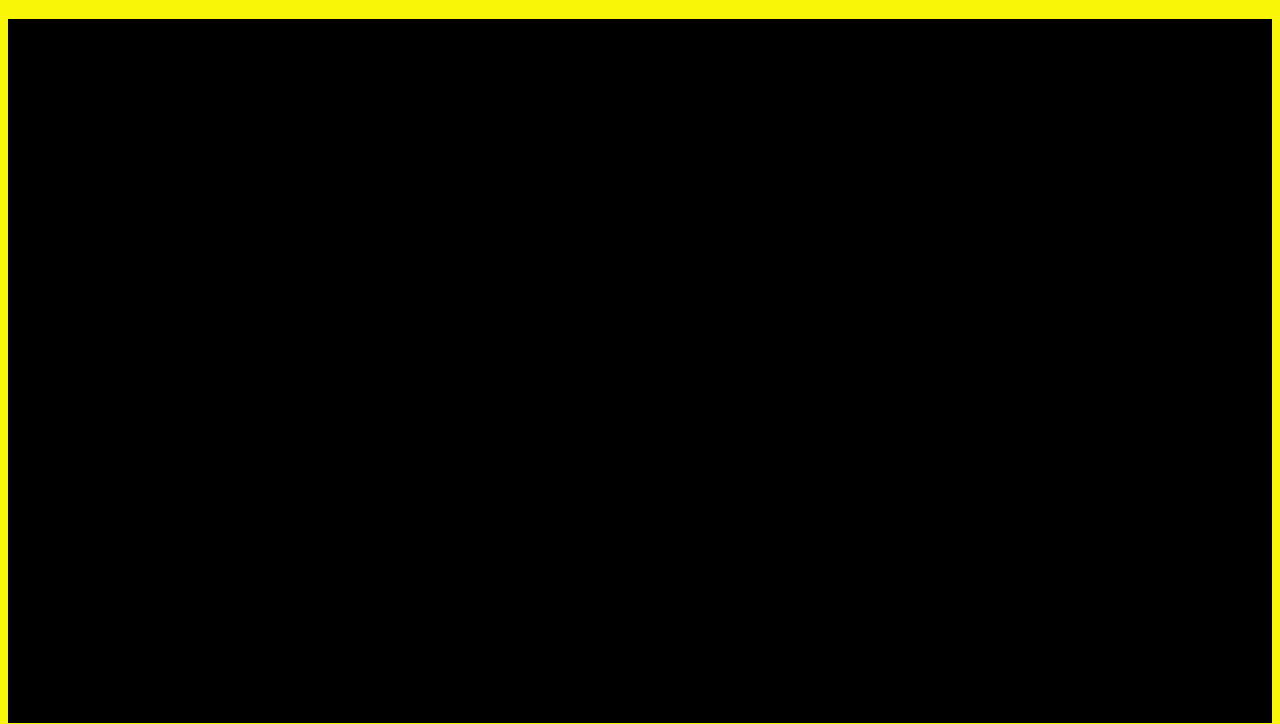
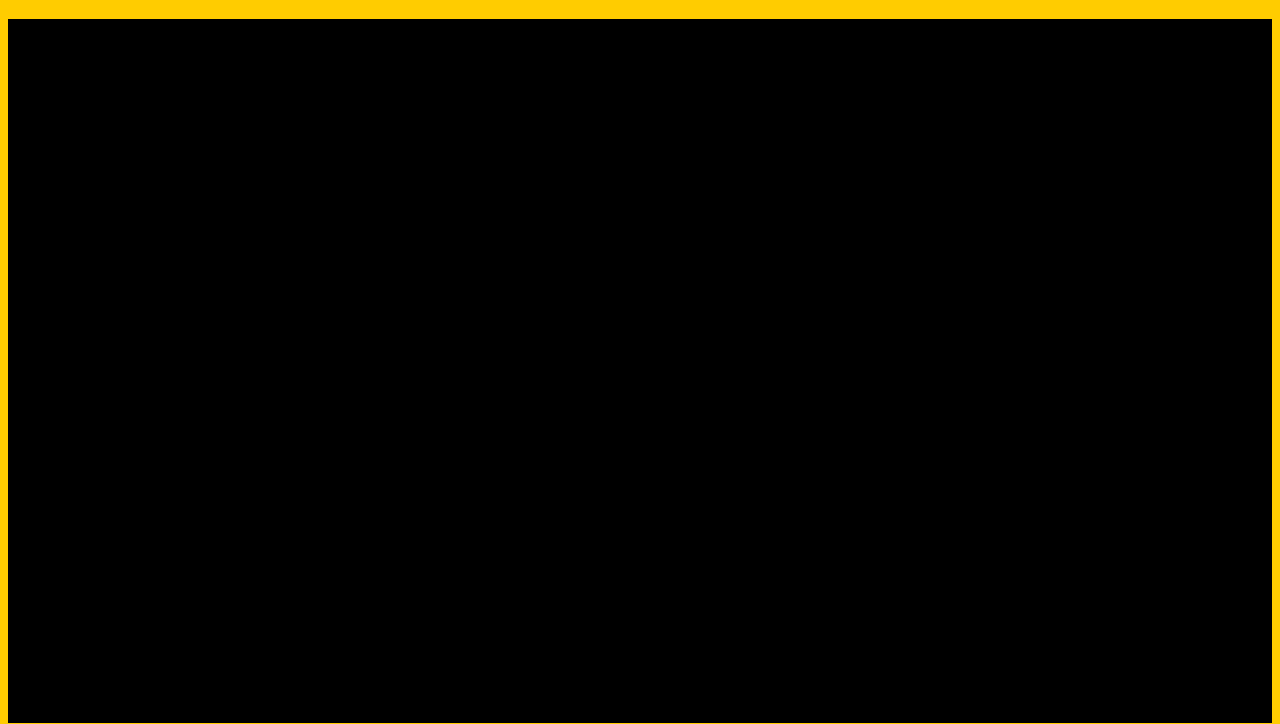
Before and after one commit to not-a-bumblebee/always-sunny-intro-gen, a website built with Vite: page index.html in a window 1280 px wide. Shown: the part 123-847 px from the top of the page. Built offline with nearby package versions, Linux system fonts and the light colour scheme; files whose address does not match are found by name; what @ffmpeg/ffmpeg would draw is missing.

Commit message:
better css

```diff
--- a/index.css
+++ b/index.css
@@ -41,7 +41,7 @@ button{
 
 }
 :root{
-    background-color: rgb(250, 246, 8);
+    background-color: #ffcc00;
 }
 canvas{
     width: 100%
```
Also changed, not shown: dist/index.html, 4 other files.
